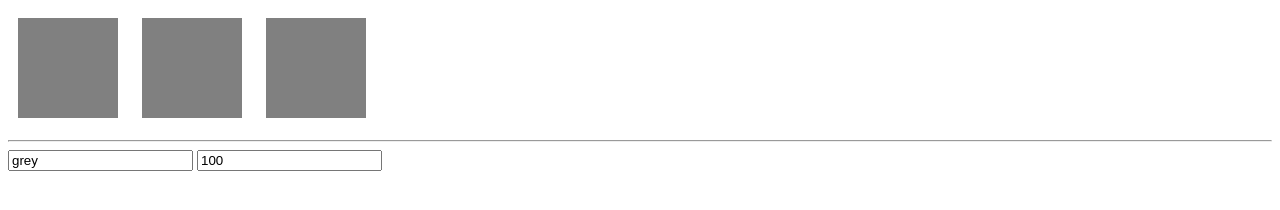
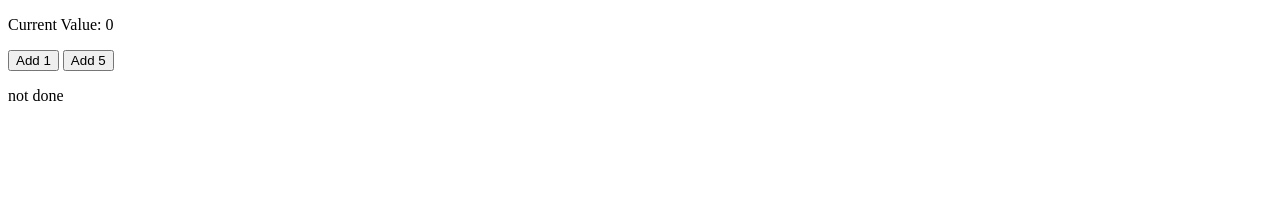
Before and after one commit to StephanRaab/vue-class, a plain HTML site: page index.html in a window 1280 px wide. Drawn offline with Linux system fonts and the light colour scheme.

Commit message:
part 1 of exercise 3 complete

```diff
--- a/index.html
+++ b/index.html
@@ -5,33 +5,28 @@
     <meta name="viewport" content="width=device-width, initial-scale=1.0" />
     <meta http-equiv="X-UA-Compatible" content="ie=edge" />
     <title>Vue-Class</title>
-    <link rel="stylesheet" href="style.css" type="text/css">
+    <link rel="stylesheet" href="style.css" type="text/css" />
     <script src="vue.js"></script>
   </head>
   <body>
     <div id="app">
-      <div class="demo" :style="{backgroundColor: color}"></div>
-      <div class="demo" :style="myStyle"></div>
-      <div class="demo" :style="[myStyle, {height: width + 'px'}]"></div>
-      <hr>
-      <input type="text" v-model="color">
-      <input type="text" v-model="width">
+      <!-- 1) show a 'result' of 'not there yet' as long as 'value is not equal to 37, change to 'done' when it is -->
+      <p>Current Value: {{ value }}</p>
+      <button @click="value++">Add 1</button>
+      <button @click="value += 5">Add 5</button>
+      <p v-model="is37">{{ result }}</p>
     </div>
 
     <script>
       new Vue({
         el: "#app",
         data: {
-          attachRed: false,
-          color: 'grey',
-          width: 100
+          value: 0,
+          result: "nothing here yet"
         },
         computed: {
-          myStyle: function() {
-            return {
-              backgroundColor: this.color,
-              width: this.width + 'px'
-            }
+          is37: function() {
+            this.result = this.value == 37 ? 'DONE' : 'not done';
           }
         }
       });
```
